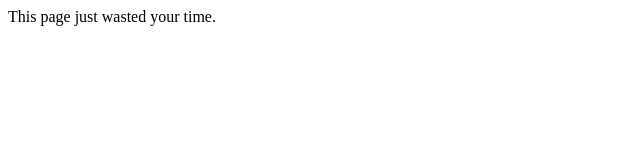
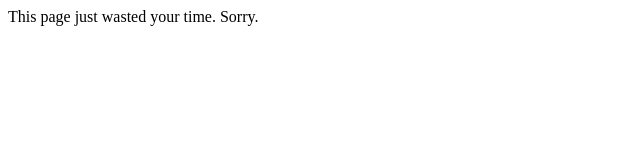
Before and after one commit to amppii/wasteoftime, a plain HTML site: page index.html in a window 1280 px wide. Shown: the full height of the page, 0-640 px from the left. Drawn offline with Linux system fonts and the light colour scheme.

Commit message:
Apologetic approach.

```diff
--- a/index.html
+++ b/index.html
@@ -3,6 +3,6 @@
 		<title>Waste of time</title>
 	</head>
 	<body>
-	This page just wasted your time.
+	This page just wasted your time. Sorry.
 	</body>
 </html>
```
